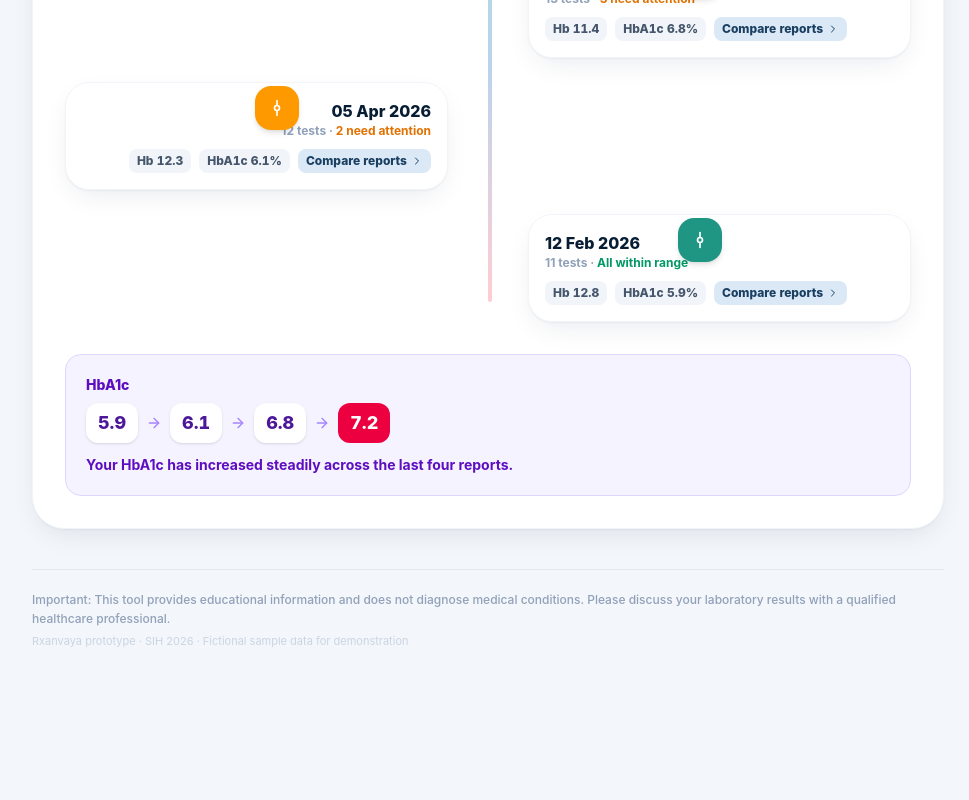
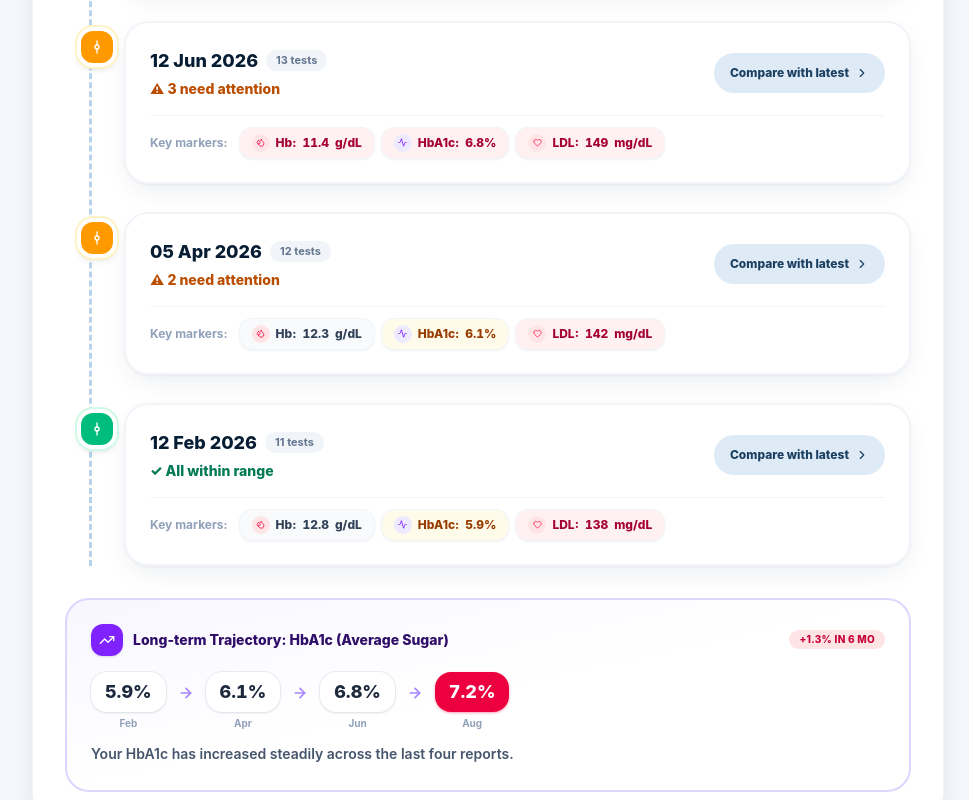
Before and after one commit to yashsva133/anvaya, a Next.js app: page /trends in a window 1280 px wide. Shown: the part 1520-2320 px from the top of the page, without its empty margins (296-1265 px from the left). Before the commit the page ends 2233 px from the top, so only its background shows below. Built offline with nearby package versions, Linux system fonts and the light colour scheme.

Commit message:
Redesign timeline roadmap in Trends to fix alignment and improve aesthetics

```diff
--- a/src/app/trends/page.tsx
+++ b/src/app/trends/page.tsx
@@ -12,6 +12,7 @@ import {
   ChevronRight,
   CircleAlert,
   GitCommitVertical,
+  Sparkles,
   TrendingDown,
   TrendingUp,
 } from "lucide-react";
@@ -231,100 +232,183 @@ export default function TrendsPage() {
 
       {/* report timeline compare */}
       <section className="mt-10">
-        <SectionTitle icon={CalendarDays} title={t("trends.timeline")} />
-        <div className="card-shadow rounded-[2rem] border border-slate-100 bg-white p-6 md:p-8">
-          <div className="relative">
-            <div className="absolute bottom-5 left-[22px] top-2 w-1 rounded-full bg-gradient-to-b from-mint-200 via-brand-200 to-rose-200 md:left-1/2" />
-            <div className="space-y-6">
+        <SectionTitle
+          icon={CalendarDays}
+          title={t("trends.timeline")}
+          sub={hi ? "समय के साथ आपकी सभी रिपोर्ट्स का विस्तृत तुलनात्मक सफ़रनामा" : "Your chronological journey across all laboratory reports"}
+        />
+
+        <div className="card-shadow rounded-[2rem] border border-slate-100 bg-white p-5 sm:p-7 md:p-8">
+          {/* Vertical Stepped Roadmap */}
+          <div className="relative border-l-[3px] border-dashed border-brand-200 ml-4 sm:ml-6 pl-6 sm:pl-8 space-y-6 sm:space-y-7">
             {[...REPORTS].reverse().map((r, idx) => {
+              const isLatest = idx === 0;
               const warn = r.attention > 0;
               const hb = getValue(r.id, "hemoglobin");
               const a1c = getValue(r.id, "hba1c");
+              const ldl = getValue(r.id, "ldl");
+              const prevReport = [...REPORTS].reverse()[idx + 1] ?? REPORTS[0];
+
               return (
                 <motion.div
                   key={r.id}
-                    initial={{ opacity: 0, y: 12 }}
-                    whileInView={{ opacity: 1, y: 0 }}
+                  initial={{ opacity: 0, x: -12 }}
+                  whileInView={{ opacity: 1, x: 0 }}
                   viewport={{ once: true }}
                   transition={{ delay: idx * 0.08 }}
-                    className={`relative flex gap-4 md:w-1/2 ${
-                      idx % 2 === 1
-                        ? "md:ml-auto md:pl-10"
-                        : "md:pr-10 md:text-right md:flex-row-reverse"
+                  className="relative"
+                >
+                  {/* Timeline Node Icon (centered on vertical line) */}
+                  <span
+                    className={`absolute -left-[39px] sm:-left-[47px] top-1.5 flex h-9 w-9 sm:h-10 sm:w-10 items-center justify-center rounded-2xl border-4 border-white text-xs font-black text-white shadow-md transition-all ${
+                      isLatest
+                        ? "bg-brand-700 ring-4 ring-brand-100"
+                        : warn
+                          ? "bg-amber-500 ring-2 ring-amber-100"
+                          : "bg-emerald-500 ring-2 ring-emerald-100"
                     }`}
                   >
-                    <span
-                      className={`relative z-10 mt-1 flex h-11 w-11 shrink-0 items-center justify-center rounded-2xl text-white shadow-md md:absolute md:left-1/2 md:-translate-x-1/2 ${
-                        idx === 0 ? "bg-brand-700" : warn ? "bg-amber-500" : "bg-mint-500"
+                    {isLatest ? (
+                      <Sparkles className="h-4 w-4" />
+                    ) : (
+                      <GitCommitVertical className="h-4 w-4" />
+                    )}
+                  </span>
+
+                  {/* Milestone Card */}
+                  <div
+                    className={`card-shadow group rounded-3xl border-2 p-5 sm:p-6 transition-all hover:border-brand-300 hover:shadow-md ${
+                      isLatest
+                        ? "border-brand-200 bg-gradient-to-br from-brand-50/50 via-white to-white"
+                        : "border-slate-100 bg-white"
                     }`}
                   >
-                      <GitCommitVertical className="h-5 w-5" />
-                    </span>
-                    <div
-                      className={`card-shadow flex-1 rounded-3xl border p-4 ${
-                        idx === 0 ? "border-brand-300 bg-brand-50/50" : "border-slate-100 bg-white"
-                      }`}
-                    >
-                      <div className={`flex flex-wrap items-center gap-2 ${idx % 2 === 1 ? "" : "md:justify-end"}`}>
-                        <p className="text-base font-extrabold text-brand-950">
+                    {/* Header row */}
+                    <div className="flex flex-wrap items-center justify-between gap-3">
+                      <div>
+                        <div className="flex flex-wrap items-center gap-2">
+                          <h3 className="text-base sm:text-lg font-extrabold text-brand-950">
                             {pick(r.date, s.lang)}
-                        </p>
-                        {idx === 0 && (
-                          <span className="rounded-full bg-brand-700 px-2.5 py-0.5 text-[10px] font-extrabold uppercase tracking-wide text-white">
+                          </h3>
+                          {isLatest && (
+                            <span className="rounded-full bg-brand-700 px-2.5 py-0.5 text-[10px] font-extrabold uppercase tracking-wider text-white shadow-sm">
                               {t("reports.latest")}
                             </span>
                           )}
+                          <span className="rounded-full bg-slate-100 px-2.5 py-0.5 text-[11px] font-bold text-slate-500">
+                            {r.testsCount} {t("reports.tests")}
+                          </span>
                         </div>
-                      <p className="text-xs font-bold text-slate-400">
-                        {r.testsCount} {t("reports.tests")} ·{" "}
+                        <p className="mt-1 text-xs sm:text-sm font-semibold text-slate-500">
                           {warn ? (
-                          <span className="text-amber-600">
-                            {r.attention} {t("reports.needAttention")}
+                            <span className="text-amber-700 font-extrabold">
+                              ⚠ {r.attention} {t("reports.needAttention")}
                             </span>
                           ) : (
-                          <span className="text-emerald-600">{t("reports.allWithin")}</span>
+                            <span className="text-emerald-700 font-extrabold">
+                              ✓ {t("reports.allWithin")}
+                            </span>
                           )}
                         </p>
-                      <div className={`mt-2.5 flex flex-wrap gap-2 tabular text-xs font-extrabold text-slate-600 ${idx % 2 === 1 ? "" : "md:justify-end"}`}>
-                        <span className="rounded-lg bg-slate-100 px-2 py-1">
-                          Hb {hb}
+                      </div>
+
+                      {/* Compare CTA */}
+                      <Link
+                        href={
+                          isLatest
+                            ? `/compare?old=${prevReport.id}&new=${r.id}`
+                            : `/compare?old=${r.id}&new=${REPORTS[REPORTS.length - 1].id}`
+                        }
+                        className="inline-flex min-h-10 items-center gap-1.5 rounded-full bg-brand-100/90 px-4 py-2 text-xs font-extrabold text-brand-800 transition hover:bg-brand-200 active:scale-95 shrink-0"
+                      >
+                        {isLatest
+                          ? hi
+                            ? "पिछली रिपोर्ट से तुलना"
+                            : "Compare with previous"
+                          : hi
+                            ? "नवीनतम से तुलना"
+                            : "Compare with latest"}
+                        <ChevronRight className="h-3.5 w-3.5" />
+                      </Link>
+                    </div>
+
+                    {/* Key Marker Chips Row */}
+                    <div className="mt-4 flex flex-wrap items-center gap-2 pt-3 border-t border-slate-100">
+                      <span className="text-xs font-bold text-slate-400 mr-1">
+                        {hi ? "मुख्य मान:" : "Key markers:"}
                       </span>
-                        <span className="rounded-lg bg-slate-100 px-2 py-1">
-                          HbA1c {a1c}%
+                      {hb != null && (
+                        <span className={`inline-flex items-center gap-1.5 rounded-xl px-3 py-1.5 text-xs font-extrabold shadow-sm ring-1 ring-slate-100 ${
+                          hb < 12.0 ? "bg-rose-50 text-rose-800" : "bg-slate-50 text-slate-700"
+                        }`}>
+                          <TestIcon testId="hemoglobin" size={18} />
+                          Hb: <span className="tabular">{hb}</span> g/dL
                         </span>
-                        <Link
-                          href={`/compare?old=${[...REPORTS].reverse()[idx + 1]?.id ?? REPORTS[0].id}&new=${r.id}`}
-                          className="inline-flex items-center gap-1 rounded-lg bg-brand-100 px-2 py-1 text-brand-800 transition hover:bg-brand-200"
-                        >
-                          {t("reports.compare")}
-                          <ChevronRight className="h-3 w-3" />
-                        </Link>
+                      )}
+                      {a1c != null && (
+                        <span className={`inline-flex items-center gap-1.5 rounded-xl px-3 py-1.5 text-xs font-extrabold shadow-sm ring-1 ring-slate-100 ${
+                          a1c >= 6.5 ? "bg-rose-50 text-rose-800" : a1c >= 5.7 ? "bg-amber-50 text-amber-800" : "bg-slate-50 text-slate-700"
+                        }`}>
+                          <TestIcon testId="hba1c" size={18} />
+                          HbA1c: <span className="tabular">{a1c}%</span>
+                        </span>
+                      )}
+                      {ldl != null && (
+                        <span className={`inline-flex items-center gap-1.5 rounded-xl px-3 py-1.5 text-xs font-extrabold shadow-sm ring-1 ring-slate-100 ${
+                          ldl > 130 ? "bg-rose-50 text-rose-800" : "bg-slate-50 text-slate-700"
+                        }`}>
+                          <TestIcon testId="ldl" size={18} />
+                          LDL: <span className="tabular">{ldl}</span> mg/dL
+                        </span>
+                      )}
                     </div>
                   </div>
                 </motion.div>
               );
             })}
           </div>
+
+          {/* HbA1c Long-term Trajectory Highlight */}
+          <div className="mt-8 rounded-3xl border-2 border-violet-200 bg-gradient-to-br from-violet-50/70 via-white to-white p-5 sm:p-6">
+            <div className="flex items-center justify-between gap-3">
+              <div className="flex items-center gap-2.5">
+                <span className="flex h-8 w-8 items-center justify-center rounded-xl bg-violet-600 text-white shadow-sm">
+                  <TrendingUp className="h-4 w-4" />
+                </span>
+                <p className="text-sm font-extrabold text-violet-950">
+                  {hi ? "दीर्घकालिक रुझान: HbA1c (ब्लड शुगर औसत)" : "Long-term Trajectory: HbA1c (Average Sugar)"}
+                </p>
+              </div>
+              <span className="rounded-full bg-rose-100 px-2.5 py-0.5 text-[10px] font-extrabold uppercase tracking-wide text-rose-700">
+                +1.3% in 6 mo
+              </span>
             </div>
 
-          {/* HbA1c steady climb line */}
-          <div className="mt-8 rounded-2xl border border-violet-200 bg-violet-50 p-5">
-            <p className="text-sm font-extrabold text-violet-800">HbA1c</p>
-            <div className="mt-2 flex flex-wrap items-center gap-2 tabular text-lg font-extrabold text-violet-900">
+            <div className="mt-4 flex flex-wrap items-center gap-2 sm:gap-3 tabular text-base sm:text-lg font-extrabold text-violet-900">
               {REPORTS.map((r, i) => (
-                <span key={r.id} className="flex items-center gap-2">
+                <span key={r.id} className="flex items-center gap-2 sm:gap-3">
+                  <div className="flex flex-col items-center">
                     <span
-                    className={`rounded-xl px-3 py-1.5 ${
-                      i === REPORTS.length - 1 ? "bg-rose-600 text-white" : "bg-white shadow-sm"
+                      className={`rounded-2xl px-3.5 py-1.5 shadow-sm transition ${
+                        i === REPORTS.length - 1
+                          ? "bg-rose-600 text-white shadow-rose-600/30"
+                          : "bg-white text-slate-800 ring-1 ring-slate-200/70"
                       }`}
                     >
-                    {getValue(r.id, "hba1c")}
+                      {getValue(r.id, "hba1c")}%
                     </span>
-                  {i < REPORTS.length - 1 && <ArrowRight className="h-4 w-4 text-violet-400" />}
+                    <span className="text-[10px] font-bold text-slate-400 mt-1">
+                      {pick(r.month, s.lang)}
+                    </span>
+                  </div>
+                  {i < REPORTS.length - 1 && (
+                    <ArrowRight className="h-4 w-4 text-violet-400 mb-4" strokeWidth={2.5} />
+                  )}
                 </span>
               ))}
             </div>
-            <p className="mt-3 text-sm font-bold text-violet-800">
+
+            <p className="mt-3 text-xs sm:text-sm font-semibold leading-relaxed text-slate-600">
               {t("trends.hba1cLine")}
             </p>
           </div>
```
Lines whose indentation alone changed are shown as unchanged.
